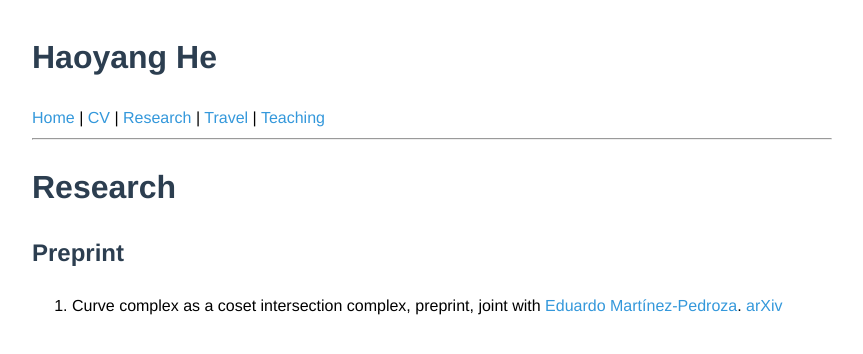
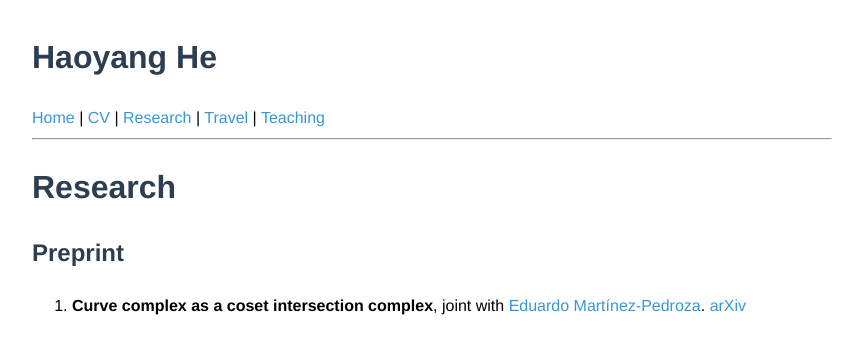
Before and after one commit to haoyang-he/haoyang-he.github.io, a Jekyll site: the page built from research.md, in a window 1280 px wide. Shown: the top 354 px of the page, without its empty margins (208-1071 px from the left). Built offline with Jekyll 4.4.1, drawn with Linux system fonts in a browser that asks for light colours.

Commit message:
Update research.md

```diff
--- a/research.md
+++ b/research.md
@@ -6,5 +6,5 @@ title: Research
 # Research
 
 ## Preprint
-1. Curve complex as a coset intersection complex, preprint, joint with [Eduardo Martínez-Pedroza](https://www.math.mun.ca/~emartinezped/).
+1. **Curve complex as a coset intersection complex**, joint with [Eduardo Martínez-Pedroza](https://www.math.mun.ca/~emartinezped/).
    [arXiv](https://arxiv.org/abs/2510.23955)
```
